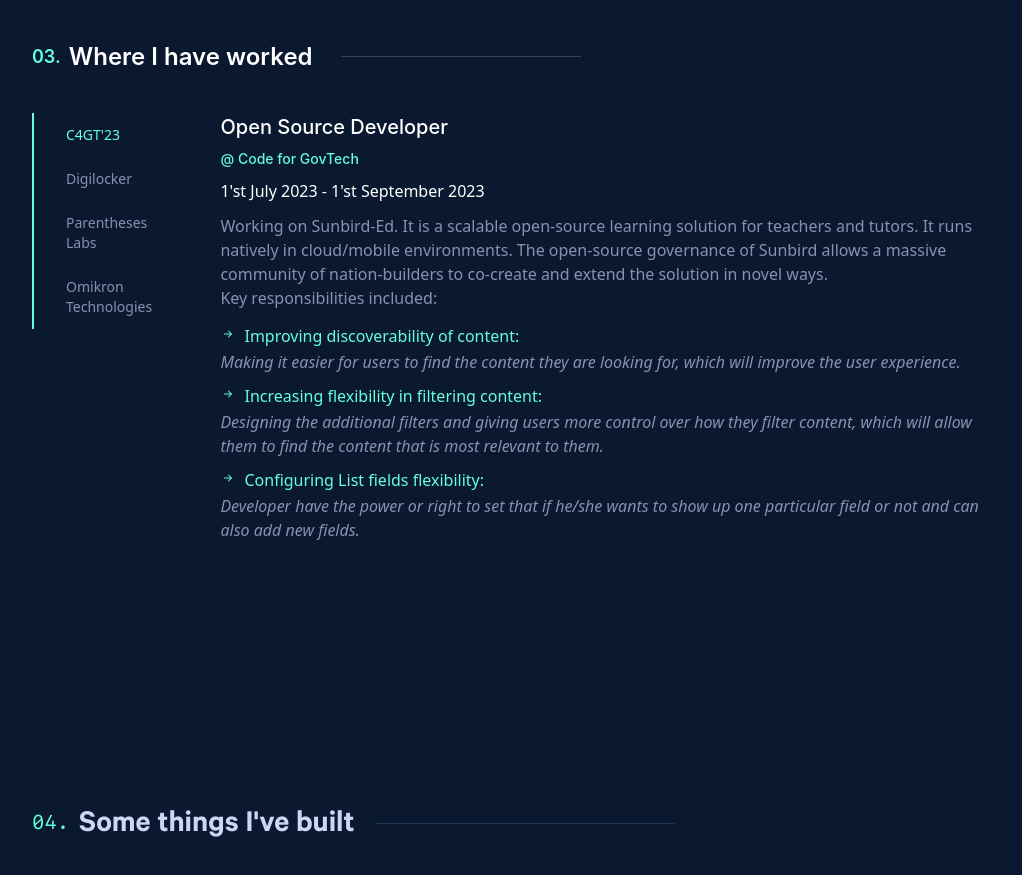
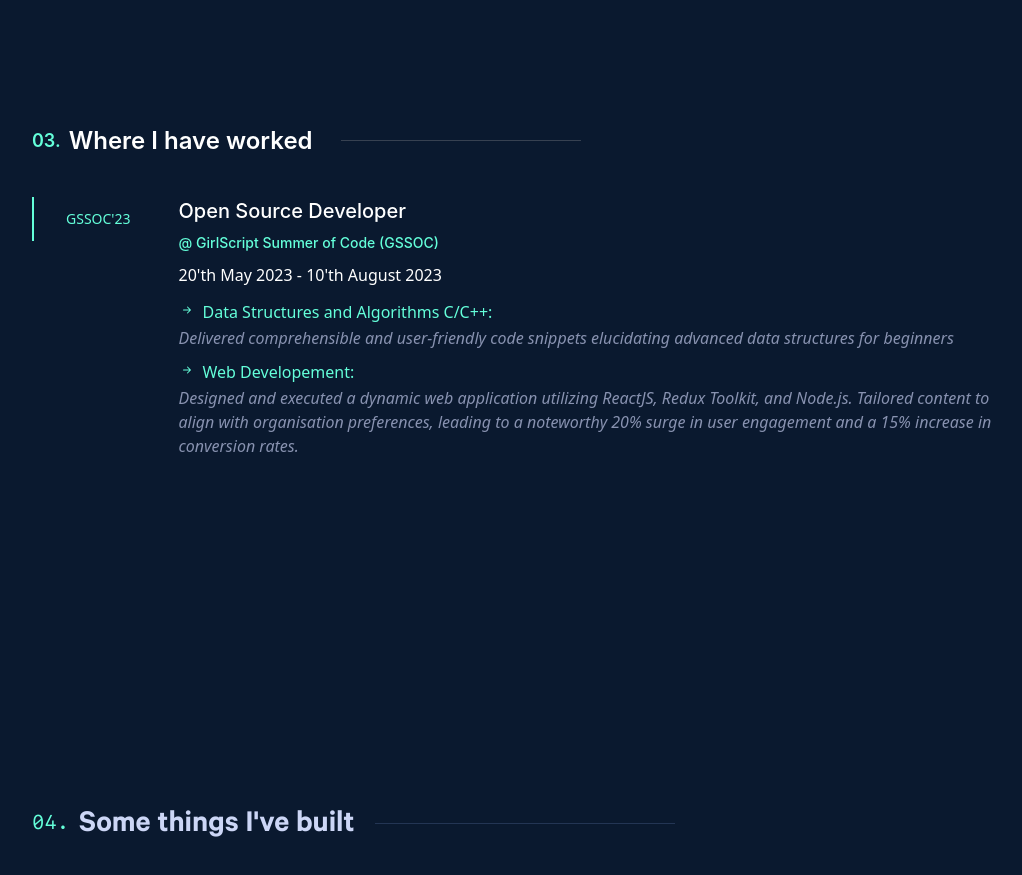
Before and after one commit to Yash-Sajwan24/portfolio_website, a React (Create React App) app: page / in a window 1280 px wide. Shown: the part 2500-3375 px from the top of the page, without its empty margins (118-1140 px from the left). Built offline with nearby package versions, Linux system fonts and the light colour scheme.

Commit message:
experience section added

```diff
--- a/src/sections/Experience/TeamLead.jsx
+++ b/src/sections/Experience/TeamLead.jsx
@@ -15,15 +15,15 @@
       <div className="flex flex-wrap gap-1 text-white font-medium text-xl font-titleFont flex-col sml:flex-row">
         <h3>Open Source Developer</h3>
         <span className="text-sm mt-1 font-medium text-textGreen flex">
-          @ Code for GovTech &ensp;
+          @ GirlScript Summer of Code (GSSOC) &ensp;
         </span>
       </div>
 
       {/* Working Dates */}
-      <p className="pt-3 text-white">1'st July 2023 - 1'st September 2023</p>
+      <p className="pt-3 text-white">20'th May 2023 - 10'th August 2023</p>
 
       {/* INTRODUCTION */}
-      <p className="mt-3 text-base font-light flex gap-2 text-textDark">
+      {/* <p className="mt-3 text-base font-light flex gap-2 text-textDark">
         <strong>
           Working on Sunbird-Ed. It is a scalable open-source learning solution
           for teachers and tutors. It runs natively in cloud/mobile
@@ -33,22 +33,19 @@
           <br />
           Key responsibilities included:
         </strong>
-      </p>
+      </p> */}
+
 
       {/* Bullet Points */}
       <div className="min-h-fit">
         <ul className="mt-4 flex flex-col gap-3 text-textDark">
           <BulletPoint
-            headningText="Improving discoverability of content"
-            contentText="Making it easier for users to find the content they are looking for, which will improve the user experience."
+            headningText="Data Structures and Algorithms C/C++"
+            contentText="Delivered comprehensible and user-friendly code snippets elucidating advanced data structures for beginners"
           />
           <BulletPoint
-            headningText="Increasing flexibility in filtering content"
-            contentText="Designing the additional filters and giving users more control over how they filter content, which will allow them to find the content that is most relevant to them."
-          />
-          <BulletPoint
-            headningText="Configuring List fields flexibility"
-            contentText="Developer have the power or right to set that if he/she wants to show up one particular field or not and can also add new fields."
+            headningText="Web Developement"
+            contentText="Designed and executed a dynamic web application utilizing ReactJS, Redux Toolkit, and Node.js. Tailored content to align with organisation preferences, leading to a noteworthy 20% surge in user engagement and a 15% increase in conversion rates."
           />
         </ul>
       </div>
--- a/src/sections/Experience/index.jsx
+++ b/src/sections/Experience/index.jsx
@@ -78,12 +78,12 @@
                   workTeamLead ? "text-textGreen" : "text-textDark"
                 }`}
               >
-                C4GT'23
+                GSSOC'23
               </span>
               <br />
             </li>
 
-            {/* QA */}
+            {/* QA
             <li
               onClick={handleQA}
               className={`${
@@ -97,10 +97,10 @@
               >
                 Digilocker
               </span>
-            </li>
+            </li> */}
 
             {/* Internship */}
-            <li
+            {/* <li
               onClick={handleInternship}
               className={`${
                 workInternship
@@ -116,10 +116,10 @@
                 Parentheses Labs
               </span>
               <br />
-            </li>
+            </li> */}
 
             {/* StartUp */}
-            <li
+            {/* <li
               onClick={handleStartUp}
               className={`${
                 workStartUp
@@ -135,7 +135,7 @@
                 Omikron Technologies
               </span>
               <br />
-            </li>
+            </li> */}
 
             {/* Freelance */}
             {/* <li
@@ -153,9 +153,9 @@
 
         {/* Work information */}
         {workTeamLead && <TeamLead />}
-        {workQA && <QA />}
+        {/* {workQA && <QA />}
         {workInternship && <Internship />}
-        {workStartUp && <StartUp />}
+        {workStartUp && <StartUp />} */}
       </div>
     </section>
   );
```
